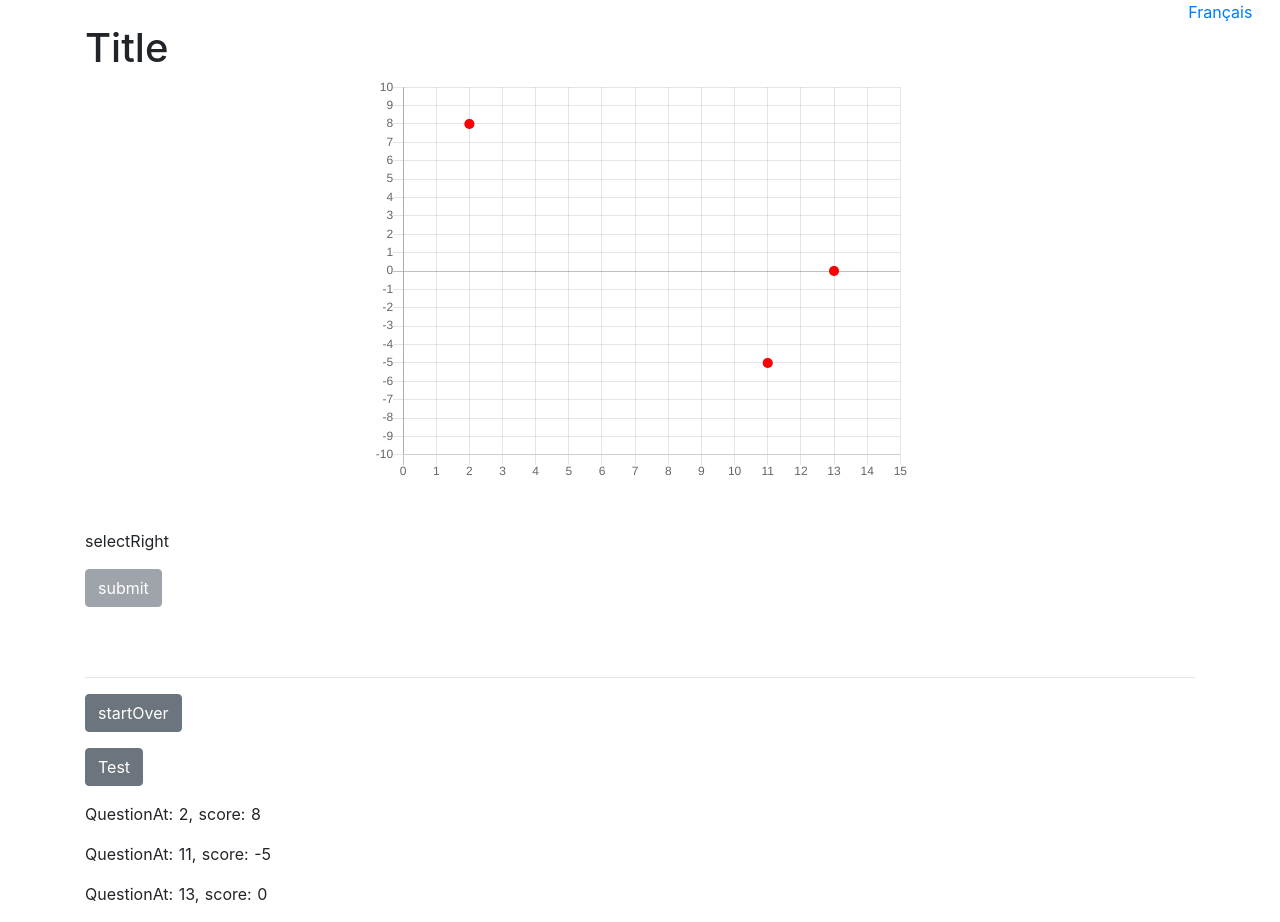
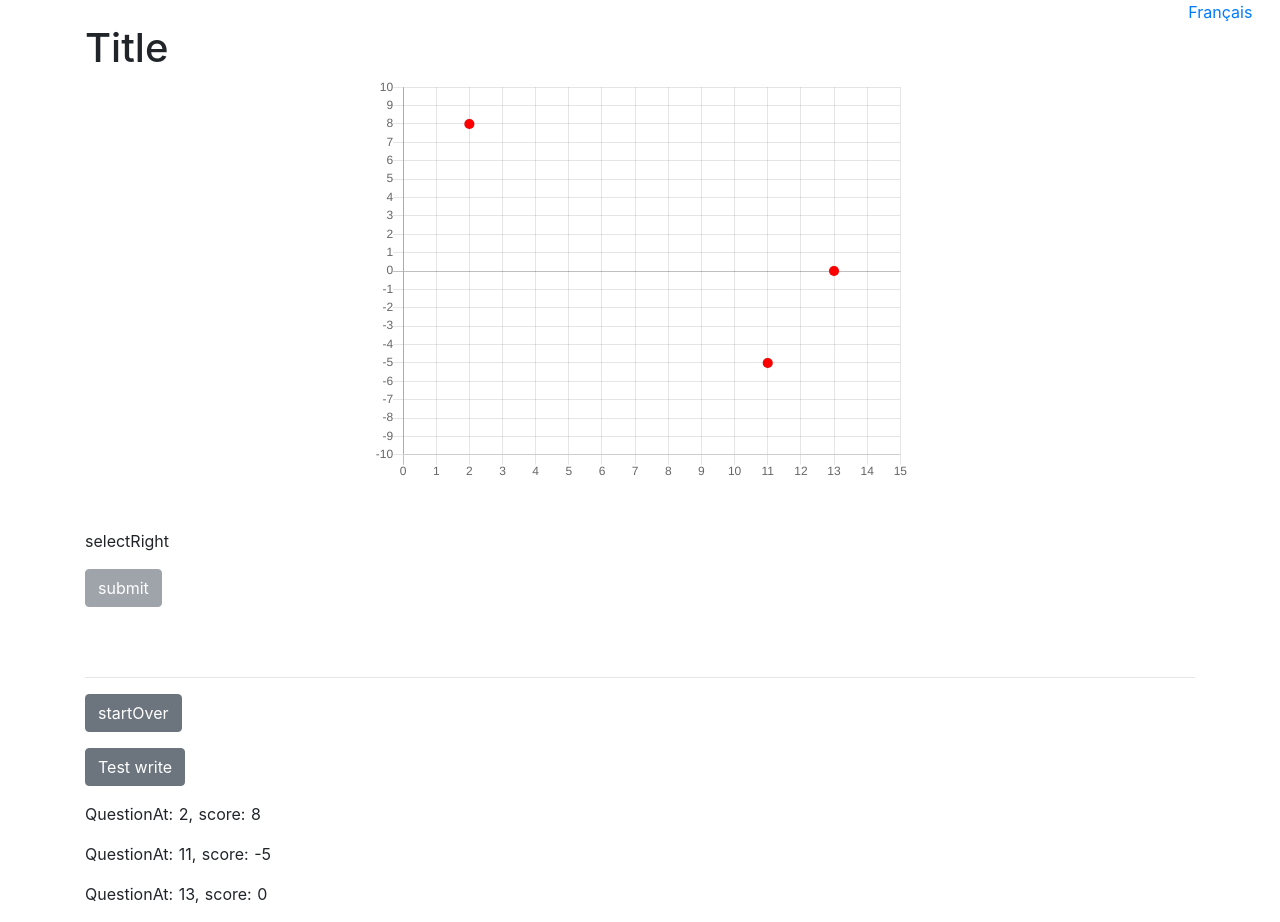
Before and after one commit to CSPS-Indigenous-Learning/privilege_walk, a Nuxt app: page / in a window 1280 px wide. Built offline with nearby package versions, Linux system fonts and the light colour scheme.

Commit message:
Testing something

```diff
--- a/pages/index.vue
+++ b/pages/index.vue
@@ -30,7 +30,7 @@
 
       <b-row>
         <b-col>
-          <p><b-button @click="writeDB">Test</b-button></p>
+          <p><b-button @click="writeDB">Test write</b-button></p>
         </b-col>
       </b-row>
 
```
